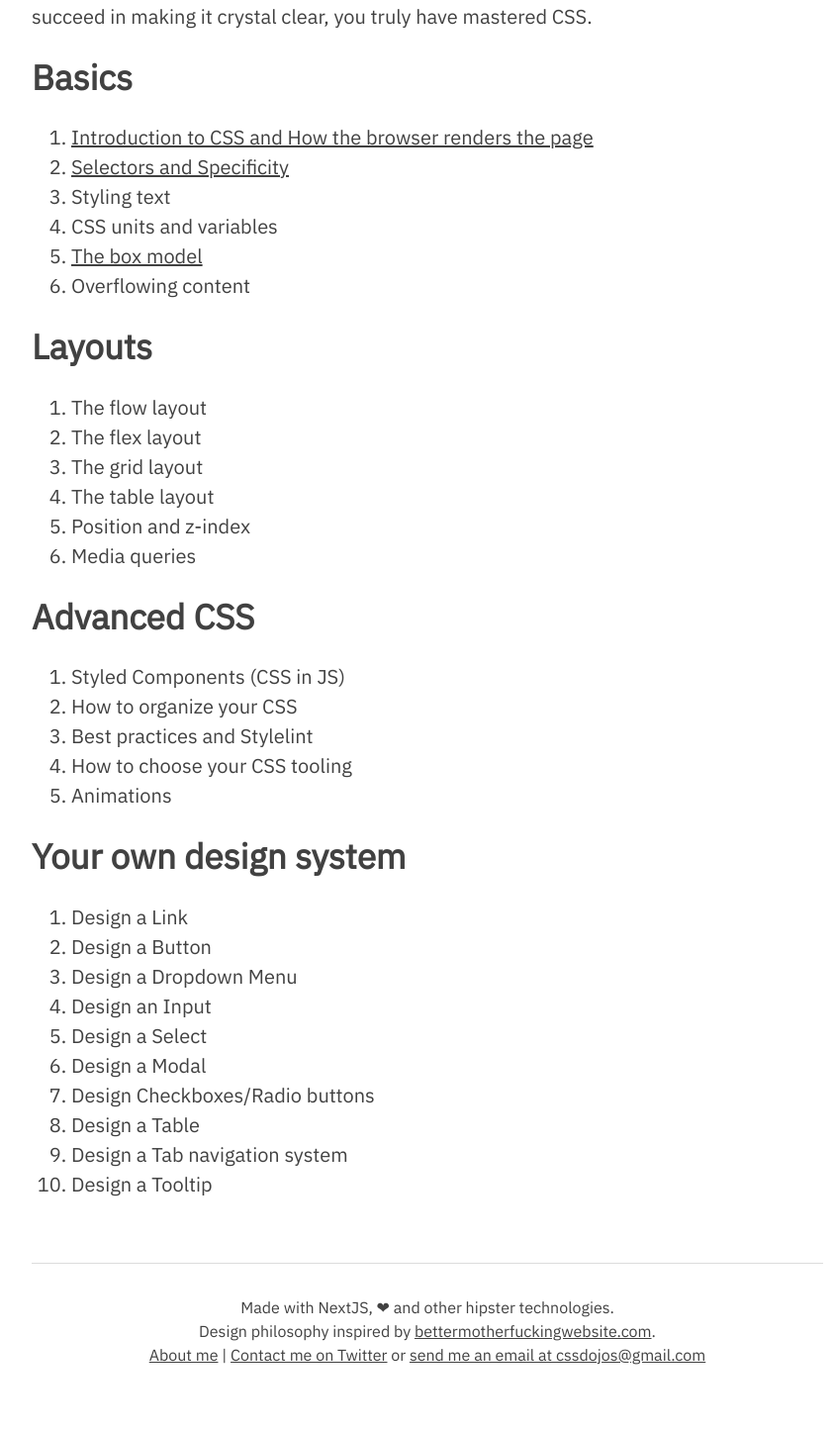
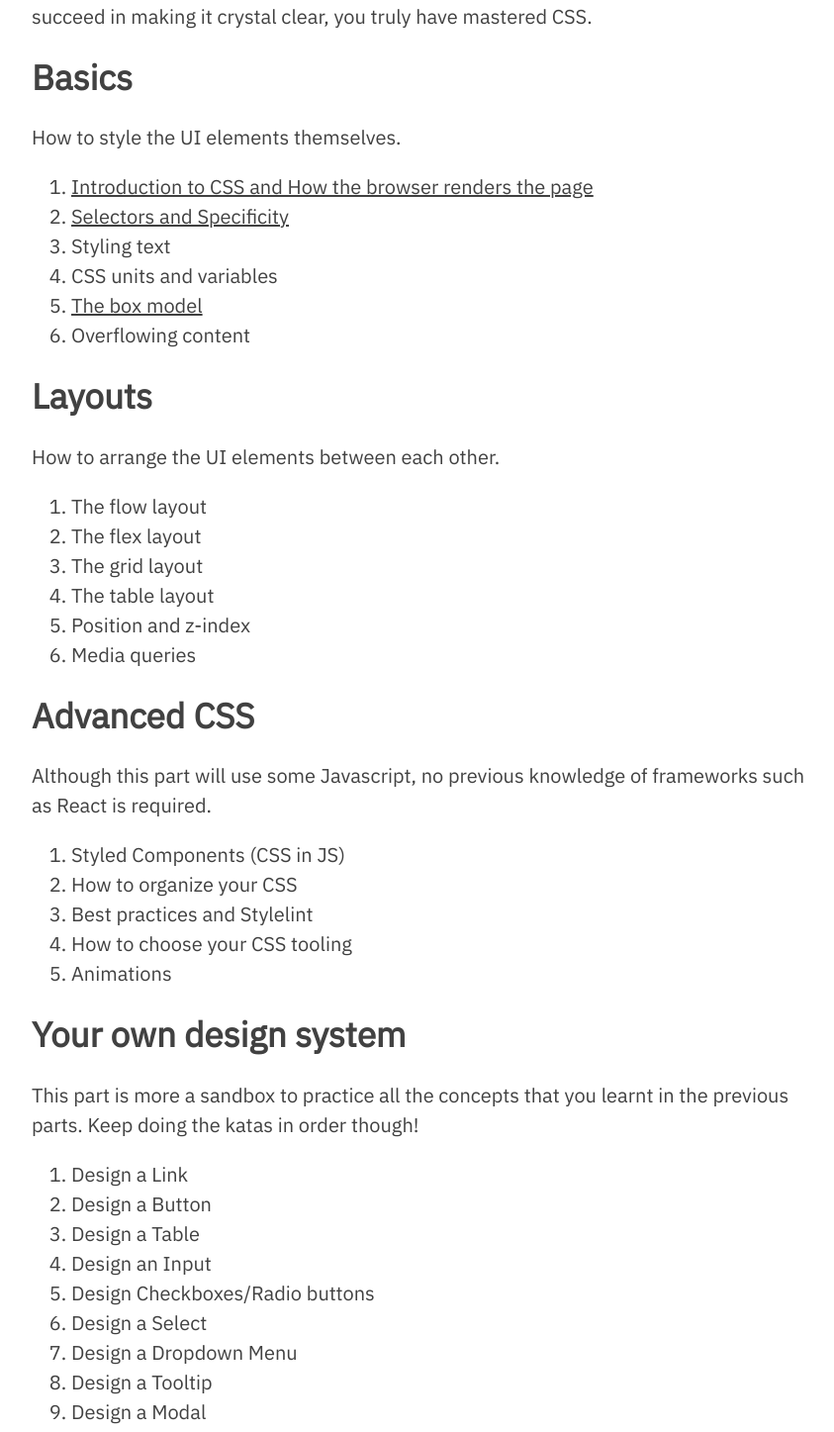
Before and after one commit to AlbericTrancart/cssdojo, a Next.js app: page / in a window 1280 px wide. Shown: the part 662-2109 px from the top of the page at 99% size, without its empty margins (208-1051 px from the left). Before the commit the page ends 2043 px from the top, so only its background shows below. Built offline with nearby package versions, Linux system fonts and the light colour scheme.

Commit message:
Add introduction to sections

```diff
--- a/pages/index.tsx
+++ b/pages/index.tsx
@@ -57,6 +57,8 @@ const Home: NextPage = () => (
     <section>
       <Subtitle>Basics</Subtitle>
 
+      <p>How to style the UI elements themselves.</p>
+
       <ol>
         <Kata page={PAGES.WhyCSSHowItWorks}>
           Introduction to CSS and How the browser renders the page
@@ -72,6 +74,8 @@ const Home: NextPage = () => (
     <section>
       <Subtitle>Layouts</Subtitle>
 
+      <p>How to arrange the UI elements between each other.</p>
+
       <ol>
         <li>The flow layout</li>
         <li>The flex layout</li>
@@ -85,6 +89,11 @@ const Home: NextPage = () => (
     <section>
       <Subtitle>Advanced CSS</Subtitle>
 
+      <p>
+        Although this part will use some Javascript, no previous knowledge of frameworks such as
+        React is required.
+      </p>
+
       <ol>
         <li>Styled Components (CSS in JS)</li>
         <li>How to organize your CSS</li>
@@ -97,17 +106,22 @@ const Home: NextPage = () => (
     <section>
       <Subtitle>Your own design system</Subtitle>
 
+      <p>
+        This part is more a sandbox to practice all the concepts that you learnt in the previous
+        parts. Keep doing the katas in order though!
+      </p>
+
       <ol>
         <li>Design a Link</li>
         <li>Design a Button</li>
+        <li>Design a Table</li>
+        <li>Design an Input</li>
+        <li>Design Checkboxes/Radio buttons</li>
+        <li>Design a Select</li>
         <li>Design a Dropdown Menu</li>
-        <li>Design an Input</li>
-        <li>Design a Select</li>
+        <li>Design a Tooltip</li>
         <li>Design a Modal</li>
-        <li>Design Checkboxes/Radio buttons</li>
-        <li>Design a Table</li>
         <li>Design a Tab navigation system</li>
-        <li>Design a Tooltip</li>
       </ol>
     </section>
   </>
```
